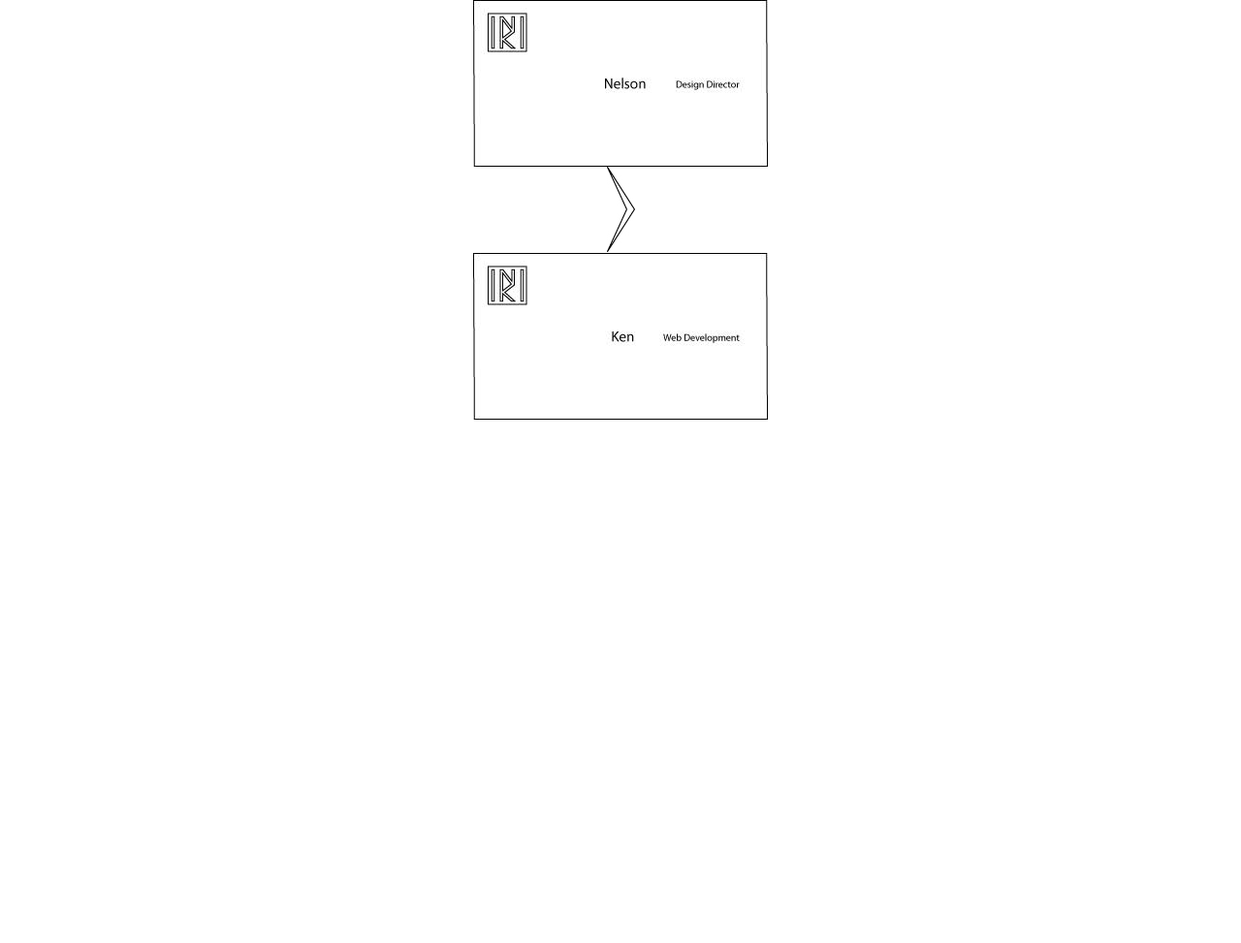
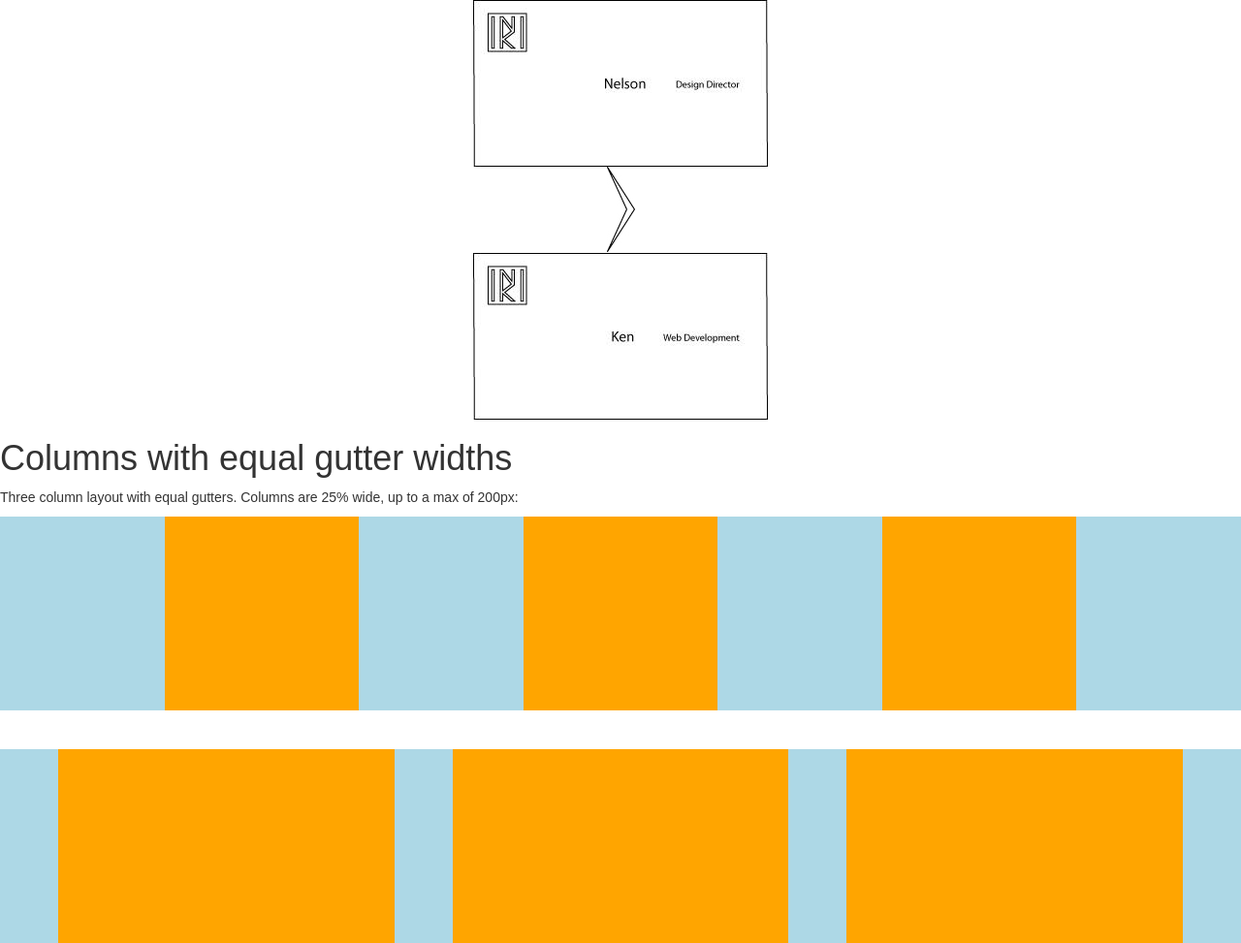
Before and after one commit to KendrickPC/nkDesign, a plain HTML site: page cards.html in a window 1280 px wide. Shown: the whole page at 97% size. Before the commit the page ends 800 px from the top, so only its background shows below. Drawn offline with nearby package versions, Linux system fonts and the light colour scheme; files whose address does not match are found by name.

Commit message:
cards page grids set up

```diff
--- a/cards.html
+++ b/cards.html
@@ -6,10 +6,49 @@
         <link href="http://cdnjs.cloudflare.com/ajax/libs/font-awesome/4.3.0/css/font-awesome.min.css" rel="stylesheet" type="text/css">
         <link href="http://pingendo.github.io/pingendo-bootstrap/themes/default/bootstrap.css" rel="stylesheet" type="text/css">
 
-
+		<link href="css/cards.css" rel="stylesheet">
 
     </head>
 
     <body>
 
-<div class="section"><div class="container"><div class="row"><div class="col-md-12"><a href="#"><img src="/Users/kennethpchang/Desktop/NK Design 05-2016/img/ncard.jpeg" class="center-block img-responsive"></a></div></div></div></div><div class="section"><div class="container"><div class="row"><div class="col-md-12"><a href="#"><img src="/Users/kennethpchang/Desktop/NK Design 05-2016/img/nkarrow.jpg" class="center-block img-responsive"></a></div></div></div></div><div class="section"><div class="container"><div class="row"><div class="col-md-12"><a href="#"><img src="/Users/kennethpchang/Desktop/NK Design 05-2016/img/kcard.jpeg" class="center-block img-responsive"></a></div></div></div></div></body></html>
+<div class="section"><div class="container"><div class="row"><div class="col-md-12"><a href="#"><img src="/Users/kennethpchang/Desktop/NK Design 05-2016/img/ncard.jpeg" class="center-block img-responsive"></a></div></div></div></div><div class="section"><div class="container"><div class="row"><div class="col-md-12"><a href="#"><img src="/Users/kennethpchang/Desktop/NK Design 05-2016/img/nkarrow.jpg" class="center-block img-responsive"></a></div></div></div></div><div class="section"><div class="container"><div class="row"><div class="col-md-12"><a href="#"><img src="/Users/kennethpchang/Desktop/NK Design 05-2016/img/kcard.jpeg" class="center-block img-responsive"></a></div></div></div></div>
+
+
+
+
+<h1>Columns with equal gutter widths</h1>
+<p>Three column layout with equal gutters. Columns are 25% wide, up to a max of 200px:</p>
+
+
+<div class="grid">
+     <div class="grid-item gutter-1"></div>
+    <div class="grid-item content-1"></div>
+     <div class="grid-item gutter-1"></div>
+    <div class="grid-item content-1"></div>
+     <div class="grid-item gutter-1"></div>
+    <div class="grid-item content-1"></div>
+     <div class="grid-item gutter-1"></div>
+</div>
+
+
+<br></br>
+
+<div class="grid">
+     <div class="grid-item gutter-2"></div>
+    <div class="grid-item content-2"></div>
+     <div class="grid-item gutter-2"></div>
+    <div class="grid-item content-2"></div>
+     <div class="grid-item gutter-2"></div>
+    <div class="grid-item content-2"></div>
+     <div class="grid-item gutter-2"></div>
+</div>
+
+
+
+
+
+
+
+    </body>
+</html>
--- /dev/null
+++ b/css/cards.css
@@ -0,0 +1,31 @@
+body {
+	font-family: Avenir, sans-serif;
+	-webkit-font-smoothing: antialiased;
+	-moz-osx-font-smoothing: grayscale;
+}
+
+.grid {
+	display: flex;
+}
+.grid-item {
+	height: 200px;
+}
+.gutter-1 {
+	flex-grow: 1;
+	background-color: lightblue;
+}
+.content-1 {
+	flex-basis: 25%;
+	max-width: 200px;
+	background: orange;
+}
+.gutter-2 {
+	flex-grow: 1;
+	max-width: 60px;
+	background-color: lightblue;
+}
+.content-2 {
+	flex-grow: 4;
+	/* this makes columns at least 4x the width of gutters */
+	background: orange;
+}
```
